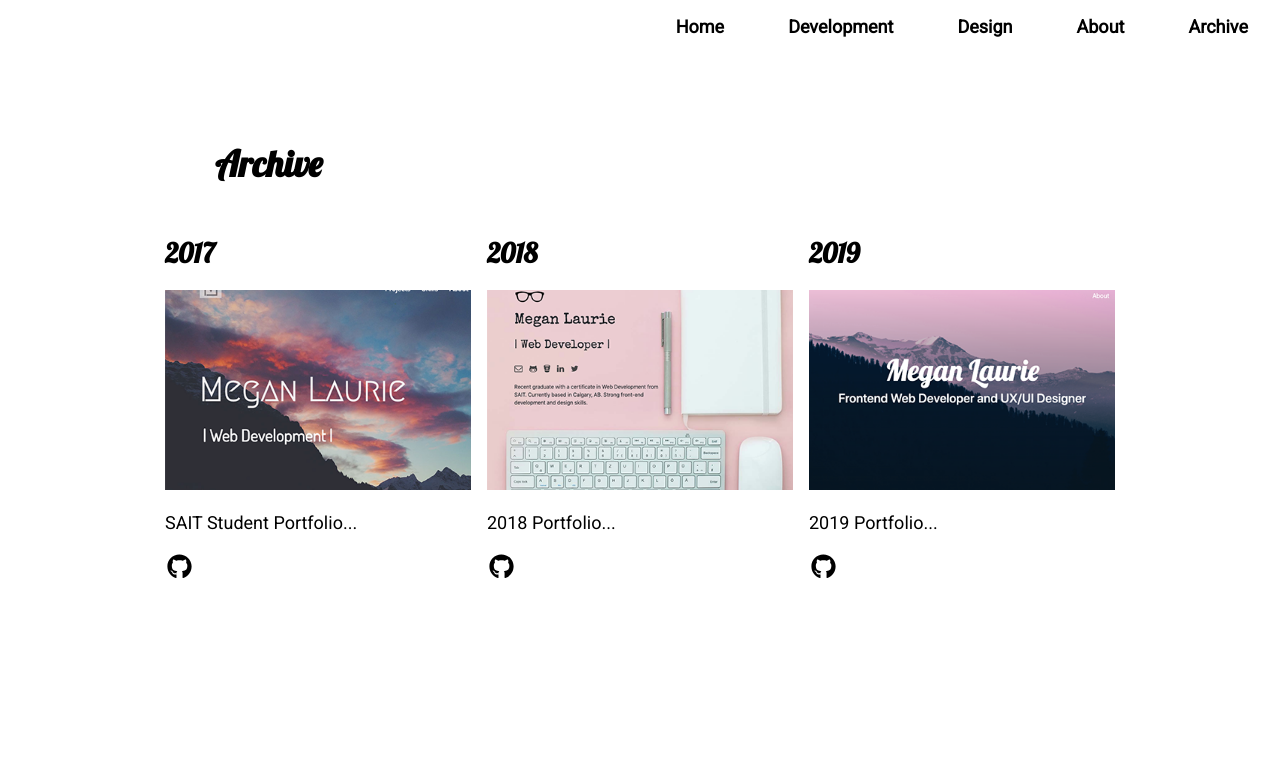
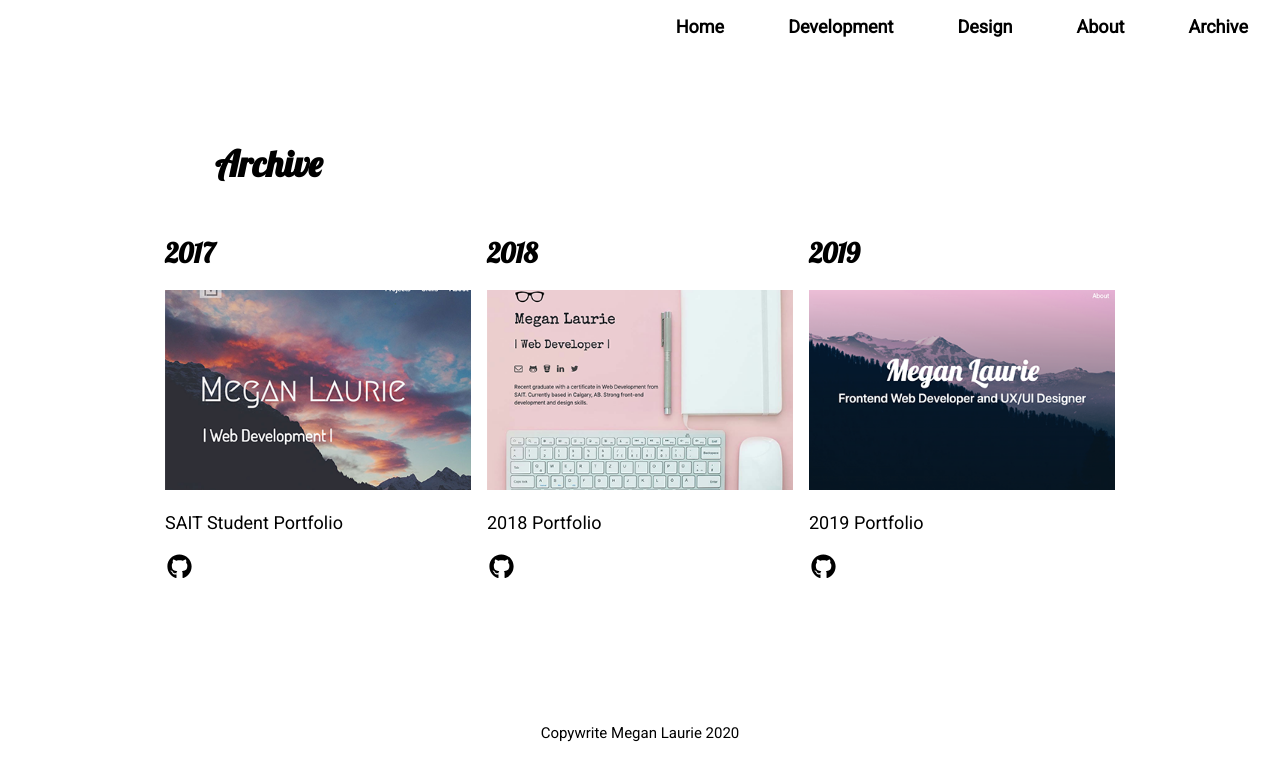
Before and after one commit to meglaurie/Portfolio-Summer-2020, a React (Create React App) app in the folder my-react-website/: page /archive in a window 1280 px wide. Shown: the top 780 px of the page. Built offline with nearby package versions, Linux system fonts and the light colour scheme.

Commit message:
footer added to all pages but home

```diff
--- a/my-react-website/src/App.js
+++ b/my-react-website/src/App.js
@@ -15,7 +15,6 @@ import './App.scss';
 import NavBar from './components/NavBar';
 import SideMenu from './components/SideMenu/SideMenu';
 import BackDrop from './components/SideMenu/BackDrop';
-
 
 
 class App extends Component {
--- a/my-react-website/src/components/ArchiveList.js
+++ b/my-react-website/src/components/ArchiveList.js
@@ -10,7 +10,7 @@ const ArchiveList = ({ archive }) => (
       <div className="grid-item">
         <h3 className="project-title">{archive.title}</h3>
         <img className="arch-project-img" src={archive.image} alt={archive.alt}/>
-        <p className="project-desc">{archive.content[0].substring(0,150)}...</p>
+        <p className="project-desc">{archive.content[0]}</p>
         <a className="fa-icon project-icon" target="_blank" rel="noopener noreferrer" href={archive.url}><FontAwesomeIcon icon={faGithub} /></a>
       </div>
     </div>
--- a/my-react-website/src/components/DesignProjectList.js
+++ b/my-react-website/src/components/DesignProjectList.js
@@ -11,7 +11,7 @@ const DesignProjectList = ({ designProjects }) => (
       <section className="grid-item">
         <img className="projectImg" src={designProjects.image} alt={designProjects.alt}/>
         <h3 className="project-title">{designProjects.title}</h3>
-        <p className="project-desc">{designProjects.content[0].substring(0,150)}...</p>
+        <p className="project-desc">{designProjects.content[0]}</p>
         <a className="fa-icon project-icon" target="_blank" rel="noopener noreferrer" href={designProjects.codepen}><FontAwesomeIcon icon={faCodepen} /></a>
         <a className="fa-icon project-icon" target="_blank" rel="noopener noreferrer" href={designProjects.dribbble}><FontAwesomeIcon icon={faDribbble} /></a>
       </section>
--- a/my-react-website/src/components/Footer.js
+++ b/my-react-website/src/components/Footer.js
@@ -2,7 +2,9 @@ import React from 'react';
 
 const Footer = () => (
   <footer>
+  <div className="phantom">
     <p><small>Copywrite Megan Laurie 2020</small></p>
+  </div>
   </footer>
 );
 
--- a/my-react-website/src/pages/AboutPage.js
+++ b/my-react-website/src/pages/AboutPage.js
@@ -5,7 +5,7 @@ import { faDribbble } from '@fortawesome/free-brands-svg-icons';
 import { faLinkedin } from '@fortawesome/free-brands-svg-icons';
 import { faEnvelope } from '@fortawesome/free-regular-svg-icons';
 import { FontAwesomeIcon } from "@fortawesome/react-fontawesome";
-
+import Footer from "../components/Footer";
 
 const AboutPage = () => (
   <React.Fragment>
@@ -36,6 +36,7 @@ const AboutPage = () => (
         <a className="fa-icon about-icon" target="_blank" rel="noopener noreferrer" href="https://www.linkedin.com/in/megan-laurie"><FontAwesomeIcon icon={faLinkedin} /></a>
         <a className="fa-icon about-icon" target="_blank" rel="noopener noreferrer" href="mailto:megan@meganlaurie.ca"><FontAwesomeIcon icon={faEnvelope} /></a>
     </section>
+    <Footer/>
   </React.Fragment>
 
 );
--- a/my-react-website/src/pages/ArchivePage.js
+++ b/my-react-website/src/pages/ArchivePage.js
@@ -1,7 +1,7 @@
 import React from 'react';
 import ArchiveList from '../components/ArchiveList';
 import ArchiveContent from './ArchiveContent';
-
+import Footer from '../components/Footer';
 
 const ArchivePage = () => (
   <>
@@ -9,6 +9,7 @@ const ArchivePage = () => (
   <div className="arch-grid-container">
     <ArchiveList archive={ArchiveContent} />
   </div>
+  <Footer/>
   </>
 );
 
--- a/my-react-website/src/pages/DesignProjectListPage.js
+++ b/my-react-website/src/pages/DesignProjectListPage.js
@@ -8,8 +8,8 @@ const DesignProjectListPage = () => (
   <h1 className="page-title">Design</h1>
   <div className="grid-container">
     <DesignProjectList designProjects={DesignProjectContent} />
-    <Footer/>
   </div>
+  <Footer/>
   </>
 );
 
--- a/my-react-website/src/pages/ProjectListPage.js
+++ b/my-react-website/src/pages/ProjectListPage.js
@@ -1,7 +1,7 @@
 import React from 'react';
 import ProjectList from '../components/ProjectList';
 import ProjectContent from './ProjectContent';
-
+import Footer from '../components/Footer';
 
 const ProjectListPage = () => (
   <>
@@ -9,6 +9,7 @@ const ProjectListPage = () => (
   <div className="grid-container">
     <ProjectList projects={ProjectContent} />
   </div>
+  <Footer/>
   </>
 );
 
--- a/my-react-website/src/scss/_footer.scss
+++ b/my-react-website/src/scss/_footer.scss
@@ -3,8 +3,15 @@ footer{
   height: 25px;
   background-color: transparent;
   text-align: center;
-  position: absolute;
-  bottom: 0;
-  left: 0;
+  position: relative;
+  left: 0 ;
+  bottom: 0 ;
+  height: 60px;
+  width: 100%;
   z-index: 2;
 }
+.phantom{
+ display: block;
+ height: 30px;
+ width: 100%;
+}
--- a/my-react-website/src/scss/_homepage.scss
+++ b/my-react-website/src/scss/_homepage.scss
@@ -27,11 +27,6 @@
   padding: 15px;
   text-align: center;
   margin: 0px auto;
-  // vertical-align: middle;
-  // position: absolute;
-  // left: 50%;
-  // top: 50%;
-  background-color: lightgray;
   color: white;
   border-radius: 20px 20px 20px 20px;
 }
```
